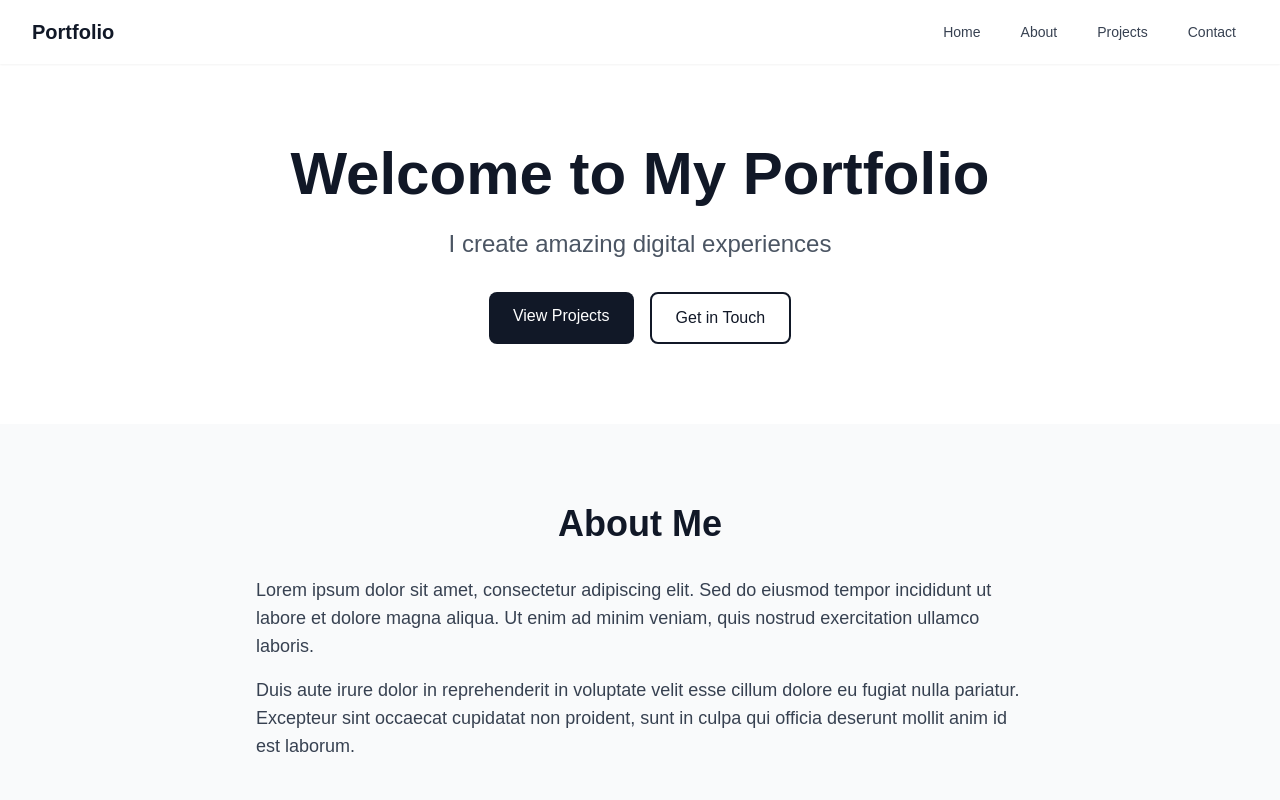
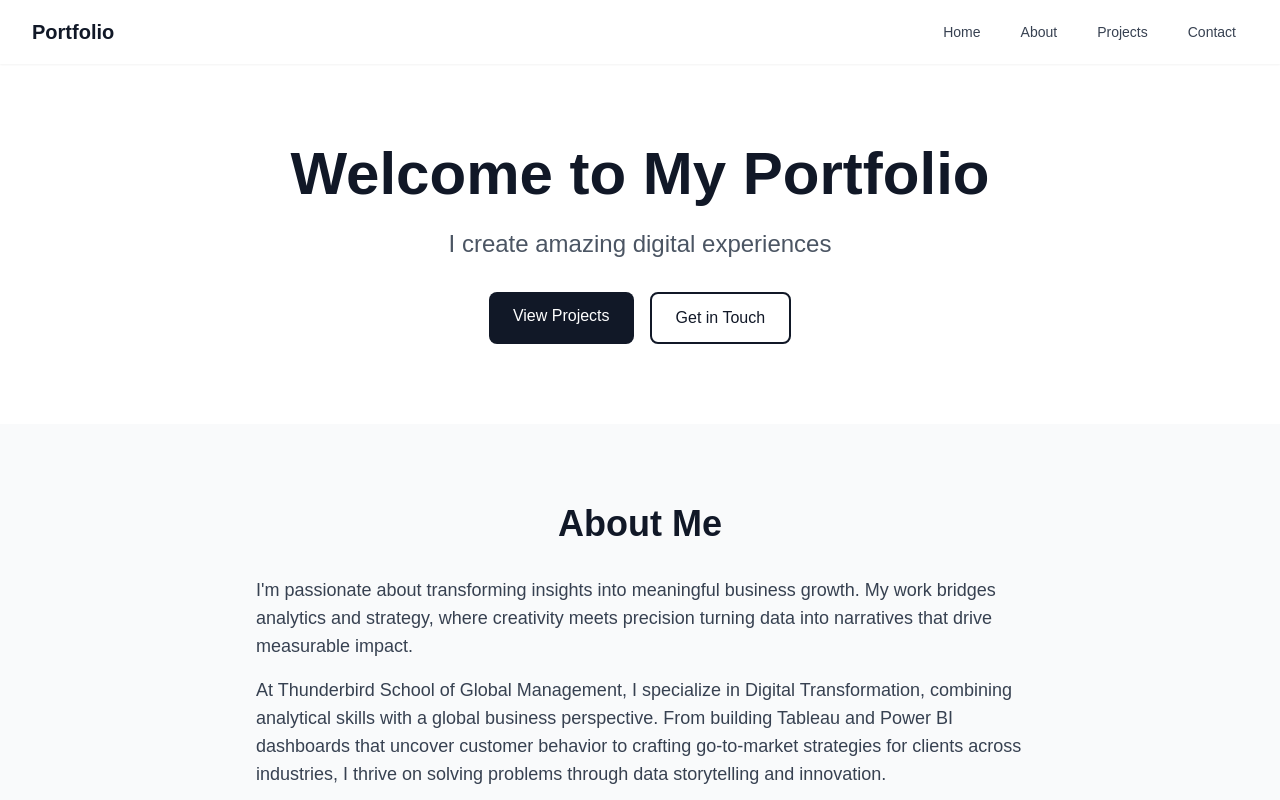
Before and after one commit to timaddg/Marketing_Portfolio, a Next.js app: page / in a window 1280 px wide. Shown: the top 800 px of the page. Built offline with nearby package versions, Linux system fonts and the light colour scheme.

Commit message:
Update homepage content to reflect professional experience and expertise in digital transformation and data storytelling.

```diff
--- a/app/page.tsx
+++ b/app/page.tsx
@@ -35,14 +35,13 @@ export default function Home() {
           </h2>
           <div className="max-w-3xl mx-auto">
             <p className="text-lg text-gray-700 dark:text-gray-300 mb-4">
-              Lorem ipsum dolor sit amet, consectetur adipiscing elit. Sed do eiusmod tempor
-              incididunt ut labore et dolore magna aliqua. Ut enim ad minim veniam, quis nostrud
-              exercitation ullamco laboris.
+              I&apos;m passionate about transforming insights into meaningful business growth. My work bridges analytics and strategy, where creativity meets precision turning data into narratives that drive measurable impact.
+            </p>
+            <p className="text-lg text-gray-700 dark:text-gray-300 mb-4">
+              At Thunderbird School of Global Management, I specialize in Digital Transformation, combining analytical skills with a global business perspective. From building Tableau and Power BI dashboards that uncover customer behavior to crafting go-to-market strategies for clients across industries, I thrive on solving problems through data storytelling and innovation.
             </p>
             <p className="text-lg text-gray-700 dark:text-gray-300">
-              Duis aute irure dolor in reprehenderit in voluptate velit esse cillum dolore eu
-              fugiat nulla pariatur. Excepteur sint occaecat cupidatat non proident, sunt in
-              culpa qui officia deserunt mollit anim id est laborum.
+              Previously, I have worked as a Marketing Analyst at Fiesta Vacations and as a Student Consultant for Elevated Materials, advising on market expansion and brand repositioning.
             </p>
           </div>
         </div>
```
